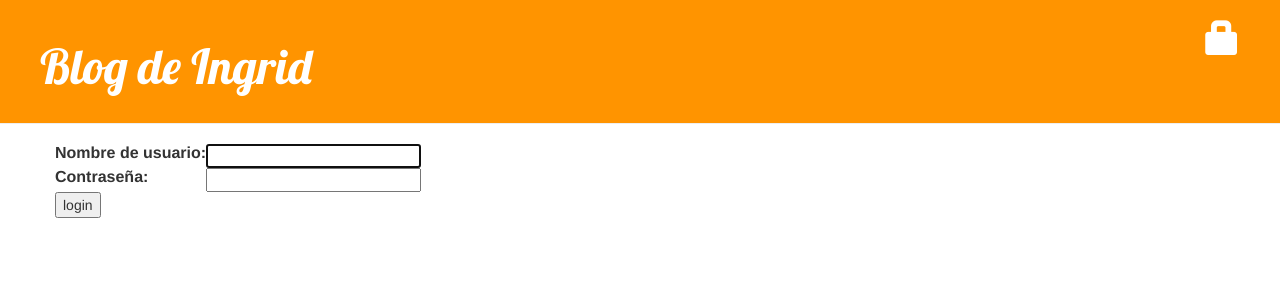
After one commit to vanillagirl/djangonuevo, a Django app: page /accounts/login/ in a window 1280 px wide. The commit adds this page. Shown: the top 300 px of the page. Run offline with Django 3.2, Linux system fonts and the light colour scheme; some libraries are stand-ins or nearby versions.

Commit message:
Noveno commit

```diff
--- a/blog/templates/blog/base.html
+++ b/blog/templates/blog/base.html
@@ -12,8 +12,11 @@
       {% if user.is_authenticated %}
           <a href="{% url 'post_new' %}" class="top-menu"><span class="glyphicon glyphicon-plus"></span></a>
           <a href="{% url 'post_draft_list' %}" class="top-menu"><span class="glyphicon glyphicon-edit"></span></a>
+          <p class="top-menu">Hello {{ user.username }} <small>(<a href="{% url 'logout' %}">Log out</a>)</small></p>
+      {% else %}
+          <a href="{% url 'login' %}" class="top-menu"><span class="glyphicon glyphicon-lock"></span></a>
       {% endif %}
-            <h1><a href="/">Django Girls Blog</a></h1>
+      <h1><a href="/">Blog de Ingrid</a></h1>
   </div>
     <div class="content container">
         <div class="row">
--- a/blog/templates/blog/post_detail.html
+++ b/blog/templates/blog/post_detail.html
@@ -6,8 +6,8 @@
     </div>
     {% else %}
     <a class="btn btn-default" href="{% url 'post_publish' pk=post.pk %}">Publish</a> {% endif %} {% if user.is_authenticated %}
-    <a class="btn btn-default" href="{% url 'post_edit' pk=post.pk %}"><span class="glyphicon glyphicon-pencil"></span></a> {% endif %}
-    <a class="btn btn-default" href="{% url 'post_remove' pk=post.pk %}"><span class="glyphicon glyphicon-remove"></span></a>
+    <a class="btn btn-default" href="{% url 'post_edit' pk=post.pk %}"><span class="glyphicon glyphicon-pencil"></span></a>
+    <a class="btn btn-default" href="{% url 'post_remove' pk=post.pk %}"><span class="glyphicon glyphicon-remove"></span></a>{% endif %}
     <h1>{{ post.title }}</h1>
     <p>{{ post.text|linebreaksbr }}</p>
 </div>
--- /dev/null
+++ b/blog/templates/registration/login.html
@@ -0,0 +1,24 @@
+{% extends "blog/base.html" %}
+
+{% block content %}
+    {% if form.errors %}
+        <p>Your username and password didn't match. Please try again.</p>
+    {% endif %}
+
+    <form method="post" action="{% url 'login' %}">
+    {% csrf_token %}
+        <table>
+        <tr>
+            <td>{{ form.username.label_tag }}</td>
+            <td>{{ form.username }}</td>
+        </tr>
+        <tr>
+            <td>{{ form.password.label_tag }}</td>
+            <td>{{ form.password }}</td>
+        </tr>
+        </table>
+
+        <input type="submit" value="login" />
+        <input type="hidden" name="next" value="{{ next }}" />
+    </form>
+{% endblock %}
--- a/blog/views.py
+++ b/blog/views.py
@@ -4,6 +4,7 @@ from django.utils import timezone
 from .models import Post
 from django.shortcuts import render, get_object_or_404
 from .forms import PostForm
+from django.contrib.auth.decorators import login_required
 
 
 def post_list(request):
@@ -14,6 +15,7 @@ def post_detail(request, pk):
     post = get_object_or_404(Post, pk=pk)
     return render(request, 'blog/post_detail.html', {'post': post})
 
+@login_required
 def post_new(request):
     if request.method == "POST":
         form = PostForm(request.POST)
@@ -26,6 +28,7 @@ def post_new(request):
         form = PostForm()
     return render(request, 'blog/post_edit.html', {'form': form})
 
+@login_required
 def post_edit(request, pk):
     post = get_object_or_404(Post, pk=pk)
     if request.method == "POST":
@@ -39,10 +42,12 @@ def post_edit(request, pk):
         form = PostForm(instance=post)
     return render(request, 'blog/post_edit.html', {'form': form})
 
+@login_required
 def post_draft_list(request):
     posts = Post.objects.filter(published_date__isnull=True).order_by('created_date')
     return render(request, 'blog/post_draft_list.html', {'posts': posts})
 
+@login_required
 def post_publish(request, pk):
     post = get_object_or_404(Post, pk=pk)
     post.publish()
@@ -52,6 +57,7 @@ def publish(self):
     self.published_date = timezone.now()
     self.save()
 
+@login_required
 def post_remove(request, pk):
     post = get_object_or_404(Post, pk=pk)
     post.delete()
--- a/mysite/settings.py
+++ b/mysite/settings.py
@@ -100,6 +100,8 @@ AUTH_PASSWORD_VALIDATORS = [
     },
 ]
 
+LOGIN_REDIRECT_URL = '/'
+
 
 # Internationalization
 # https://docs.djangoproject.com/en/2.0/topics/i18n/
--- a/mysite/urls.py
+++ b/mysite/urls.py
@@ -1,7 +1,14 @@
-from django.urls import path, include
+from django.urls import path, include, re_path
 from django.contrib import admin
+from django.contrib.auth import views
+from django.contrib.auth.views import LogoutView
+from django.contrib.auth.views import LoginView
 
 urlpatterns = [
     path('admin/', admin.site.urls),
+    re_path(r'^accounts/login/$', views.login, name='login'),
+    re_path(r'^accounts/logout/$', views.logout, name='logout', kwargs={'next_page': '/'}),
+    re_path(r'^accounts/login/$', views.LoginView.as_view(), name='login'),
+    re_path(r'^accounts/logout/$', views.LogoutView.as_view(), name='logout', kwargs={'next_page': '/'}),
     path('', include('blog.urls')),
 ]
```
Lines whose indentation alone changed are shown as unchanged.
